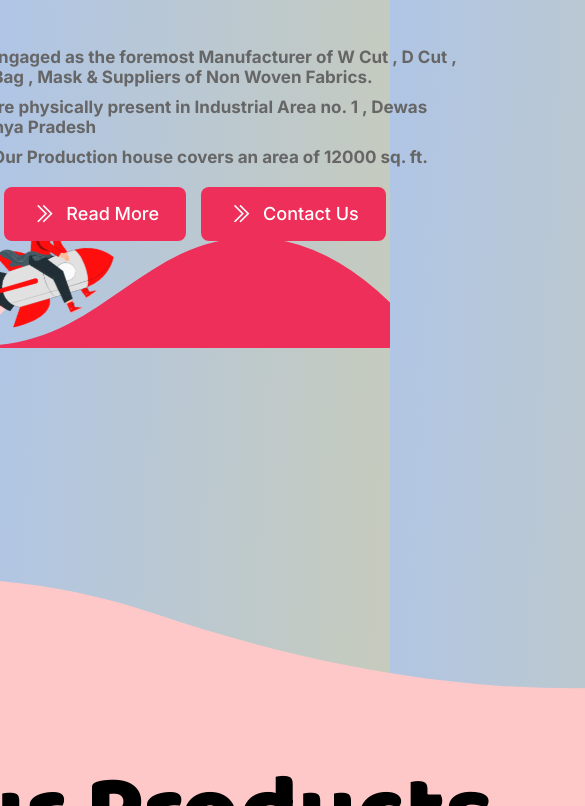
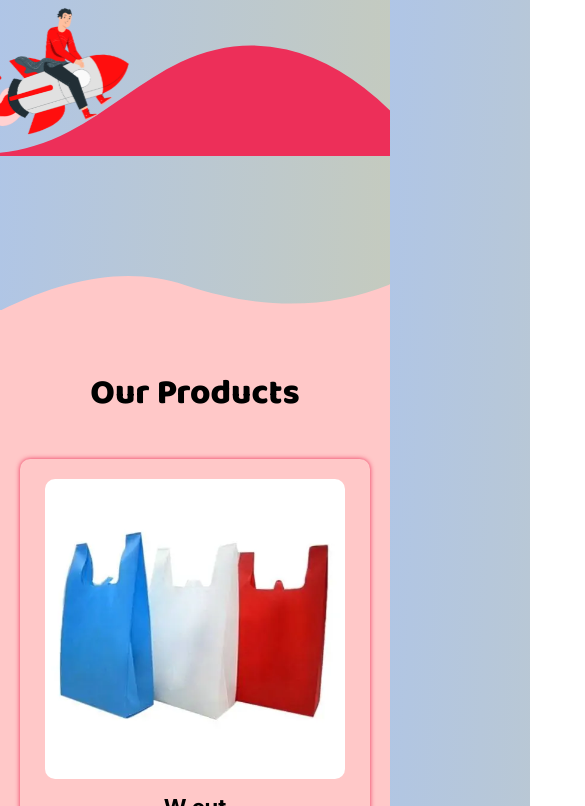
Before and after one commit to ayushsoni1010/vr-industries, a React (Create React App) app: page / in a window 390 px wide. Shown: the part 558-1364 px from the top of the page, 585 px wide, since content can reach past the window. Built offline with nearby package versions, Linux system fonts and the light colour scheme.

Commit message:
🚀update: home page responsiveness

```diff
--- a/src/components/widgets/Buttons/style.buttons.css
+++ b/src/components/widgets/Buttons/style.buttons.css
@@ -51,8 +51,14 @@ button.button-icon-properties:hover {
 }
 
 button.button-icon-properties > i {
-  padding-right: 10px;
-  font-size: 25px;
+  padding-right: 5px;
+  font-size: 20px;
   font-weight: 800;
 }
+
+@media screen and (max-width: 500px) {
+  button.button-icon-properties {
+    padding: 0.6em 0.8em;
+  }
+}
 /*# sourceMappingURL=style.buttons.css.map */
--- a/src/components/widgets/Buttons/style.buttons.scss
+++ b/src/components/widgets/Buttons/style.buttons.scss
@@ -50,8 +50,14 @@ button.button-icon-properties {
     }
 
     >i {
-        padding-right: 10px;
-        font-size: 25px;
+        padding-right: 5px;
+        font-size: 20px;
         font-weight: 800;
     }
 }
+
+@media screen and (max-width: 500px) {
+    button.button-icon-properties{
+        padding: 0.6em 0.8em;
+    }
+}
--- a/src/views/Home/style.views.home.css
+++ b/src/views/Home/style.views.home.css
@@ -138,6 +138,14 @@ div.home-section-wrapper > div.product-section-cards-wrapper {
   -webkit-box-direction: normal;
       -ms-flex-direction: column;
           flex-direction: column;
+}
+
+div.home-section-wrapper > div.product-section-cards-wrapper > div.bg-top > img {
+  width: 100%;
+}
+
+div.home-section-wrapper > div.product-section-cards-wrapper > div.bg-bottom > img {
+  width: 100%;
 }
 
 div.home-section-wrapper > div.product-section-cards-wrapper > p.product-section-cards-title {
@@ -322,8 +330,96 @@ div.home-section-wrapper > div.service-section-cards-wrapper > div.bg-bottom {
 }
 
 @media screen and (max-width: 500px) {
-  div.home-section-wrapper > div.home-section-content-wrapper > div.home-section-description-container > p.home-section-title {
+  div.home-section-wrapper > div.home-section-content-wrapper > p.home-section-title {
     font-size: 35px;
+    line-height: 40px;
+  }
+  div.home-section-wrapper > div.home-section-content-wrapper > p {
+    margin-left: 1em;
+    margin-right: 1em;
+    text-align: center;
+  }
+  div.home-section-wrapper > div.primary-button-pages-wrapper {
+    display: -webkit-box;
+    display: -ms-flexbox;
+    display: flex;
+    -webkit-box-orient: horizontal;
+    -webkit-box-direction: normal;
+        -ms-flex-direction: row;
+            flex-direction: row;
+    margin-right: auto;
+    margin-left: auto;
+    -webkit-box-pack: center;
+        -ms-flex-pack: center;
+            justify-content: center;
+    -webkit-box-align: center;
+        -ms-flex-align: center;
+            align-items: center;
+  }
+  div.home-section-wrapper > div.person {
+    margin-top: 20px;
+  }
+  div.home-section-wrapper > div.person > img {
+    margin-left: 15px;
+  }
+  div.home-section-wrapper > div.product-section-cards-wrapper {
+    display: -webkit-box;
+    display: -ms-flexbox;
+    display: flex;
+    -webkit-box-orient: vertical;
+    -webkit-box-direction: normal;
+        -ms-flex-direction: column;
+            flex-direction: column;
+    -webkit-box-pack: center;
+        -ms-flex-pack: center;
+            justify-content: center;
+    -webkit-box-align: center;
+        -ms-flex-align: center;
+            align-items: center;
+    margin-right: auto;
+    margin-left: auto;
+    margin-top: -5em;
+  }
+  div.home-section-wrapper > div.product-section-cards-wrapper > div.bg-top > img {
+    width: 100%;
+  }
+  div.home-section-wrapper > div.product-section-cards-wrapper > div.bg-bottom > img {
+    width: 100%;
+  }
+  div.home-section-wrapper > div.product-section-cards-wrapper > p.product-section-cards-title {
+    font-size: 35px;
+    margin-top: -35px;
+    padding-top: 55px;
+    z-index: 10;
+  }
+  div.home-section-wrapper > div.product-section-cards-wrapper > div.product-card-first-container {
+    display: -webkit-box;
+    display: -ms-flexbox;
+    display: flex;
+    -webkit-box-orient: vertical;
+    -webkit-box-direction: normal;
+        -ms-flex-direction: column;
+            flex-direction: column;
+    gap: 50px;
+    position: relative;
+    top: -40px;
+  }
+  div.home-section-wrapper > div.product-section-cards-wrapper > div.product-card-first-container > img {
+    width: 350px;
+  }
+  div.home-section-wrapper > div.product-section-cards-wrapper > div.product-card-second-container {
+    display: -webkit-box;
+    display: -ms-flexbox;
+    display: flex;
+    -webkit-box-orient: vertical;
+    -webkit-box-direction: normal;
+        -ms-flex-direction: column;
+            flex-direction: column;
+    gap: 50px;
+    margin-top: -6em;
+  }
+  div.home-section-wrapper > div.product-section-cards-wrapper > div.product-card-second-container > img {
+    width: 350px;
   }
   div.home-section-wrapper > div.why-choose-us-section-wrapper > p.why-choose-us-section-title {
     font-size: 35px;
--- a/src/views/Home/style.views.home.scss
+++ b/src/views/Home/style.views.home.scss
@@ -93,6 +93,18 @@ div.home-section-wrapper {
         justify-content: center;
         align-items: center;
         flex-direction: column;
+
+        >div.bg-top {
+            >img {
+                width: 100%;
+            }
+        }
+
+        >div.bg-bottom {
+            >img {
+                width: 100%;
+            }
+        }
 
         >p.product-section-cards-title {
             font-size: 100px;
@@ -248,9 +260,76 @@ div.home-section-wrapper {
 @media screen and (max-width: 500px) {
     div.home-section-wrapper {
         >div.home-section-content-wrapper {
-            >div.home-section-description-container {
-                >p.home-section-title {
-                    font-size: 35px;
+            >p.home-section-title {
+                font-size: 35px;
+                line-height: 40px;
+            }
+            >p{
+                margin-left: 1em;
+                margin-right: 1em;
+                text-align: center;
+            }
+        }
+        >div.primary-button-pages-wrapper{
+            display: flex;
+            flex-direction: row;
+            margin-right: auto;
+            margin-left: auto;
+            justify-content: center;
+            align-items: center;
+        }
+        >div.person{
+            margin-top: 20px;
+            >img{
+                margin-left: 15px;
+            }
+        }
+
+        >div.product-section-cards-wrapper{
+            display: flex;
+            flex-direction: column;
+            justify-content: center;
+            align-items: center;
+            margin-right: auto;
+            margin-left: auto;
+            margin-top: -5em;
+
+            >div.bg-top {
+                >img {
+                    width: 100%;
+                }
+            }
+
+            >div.bg-bottom {
+                >img {
+                    width: 100%;
+                }
+            }
+            >p.product-section-cards-title{
+                font-size: 35px;
+                margin-top: -35px;
+                padding-top: 55px;
+                z-index: 10;
+            }
+            >div.product-card-first-container{
+                display: flex;
+                flex-direction: column;
+                gap: 50px;
+                position: relative;
+                top: -40px;
+
+                >img{
+                    width: 350px;
+
+                }
+            }
+            >div.product-card-second-container {
+                display: flex;
+                flex-direction: column;
+                gap: 50px;
+                margin-top: -6em;
+                >img{
+                    width: 350px;
                 }
             }
         }
```
Also changed, not shown: 2 other files (tests, documents, lock files or other folders).
